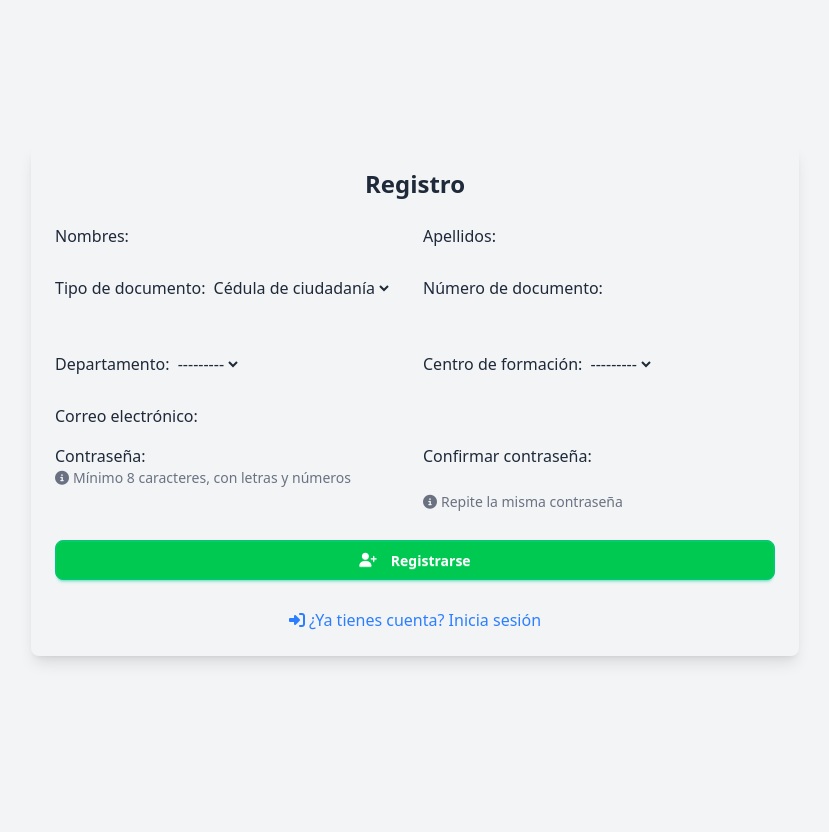
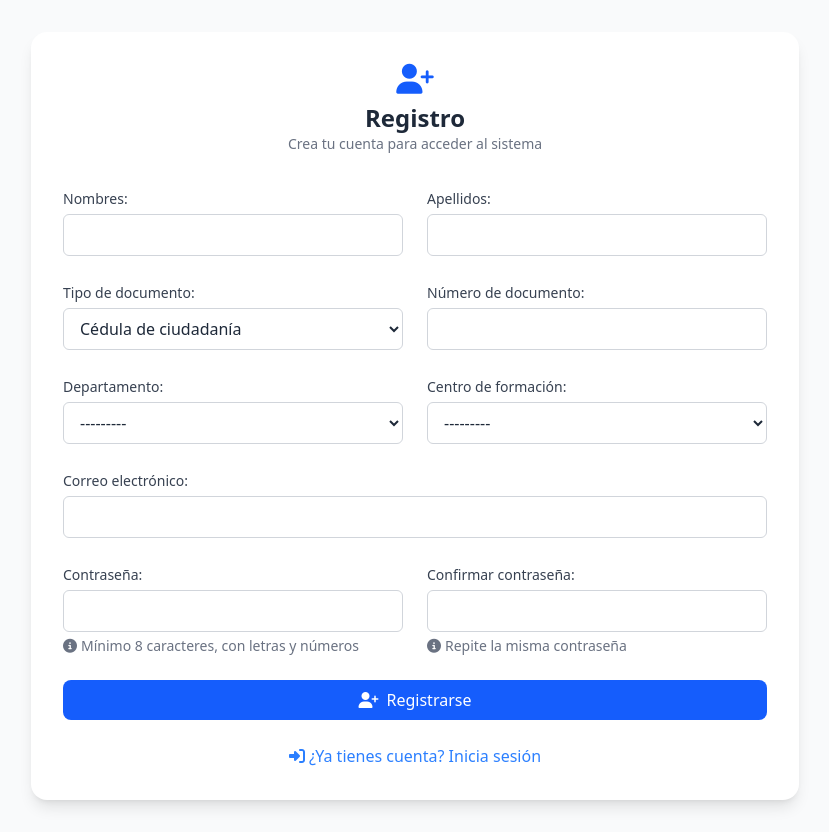
Before and after one commit to Jhodaqui/easycert-project-main-render, a Django app: page /users/register/ in a window 1280 px wide. Shown: the whole page, without its empty margins (225-1054 px from the left). Before the commit the page ends 663 px from the top, so only its background shows below. Run offline with Django 5.2, Linux system fonts and the light colour scheme; style sheets or scripts are compiled from the project's sources; some libraries are stand-ins or nearby versions.

Commit message:
arreglo formulario

```diff
--- a/templates/users/register.html
+++ b/templates/users/register.html
@@ -2,141 +2,143 @@
 {% block content %}
 {% load static %}
 
-<div class="container mx-auto flex justify-center items-center min-h-screen px-4 bg-light">
-  <div class="card shadow-lg border-0 rounded-lg p-6 w-full max-w-3xl">
+<div class="min-h-screen flex justify-center items-center bg-gray-50 px-4 py-8">
+  <div class="w-full max-w-3xl bg-white rounded-2xl shadow-lg p-8">
 
-    <h3 class="text-center text-2xl font-semibold mb-6">Registro</h3>
+    <!-- Título -->
+    <div class="text-center mb-8">
+      <i class="fas fa-user-plus text-blue-600 text-3xl mb-2"></i>
+      <h2 class="text-2xl font-bold text-gray-800">Registro</h2>
+      <p class="text-gray-500 text-sm">Crea tu cuenta para acceder al sistema</p>
+    </div>
 
-    <form method="post" class="space-y-4">
+    <form method="post" class="space-y-6">
       {% csrf_token %}
       {{ form.non_field_errors }}
 
       <!-- Nombres y Apellidos -->
-      <div class="grid grid-cols-1 sm:grid-cols-2 gap-4">
+      <div class="grid grid-cols-1 sm:grid-cols-2 gap-6">
         <div>
-          <div class="mb-3">
           {{ form.nombres.label_tag }}
-            {{ form.nombres }}
-            {% if form.nombres.errors %}
-              <div class="text-red-500 text-sm mt-1">{{ form.nombres.errors }}</div>
-            {% endif %}
+          <div class="mt-1">{{ form.nombres }}</div>
         </div>
-        </div>
-
         <div>
-          <div class="mb-3">
           {{ form.apellidos.label_tag }}
-            {{ form.apellidos }}
-            {% if form.apellidos.errors %}
-              <div class="text-red-500 text-sm mt-1">{{ form.apellidos.errors }}</div>
-            {% endif %}
-          </div>
+          <div class="mt-1">{{ form.apellidos }}</div>
         </div>
       </div>
 
       <!-- Documento -->
-      <div class="grid grid-cols-1 sm:grid-cols-2 gap-4">
+      <div class="grid grid-cols-1 sm:grid-cols-2 gap-6">
         <div>
-          <div class="mb-3">
           {{ form.tipo_documento.label_tag }}
-            {{ form.tipo_documento }}
-            {% if form.tipo_documento.errors %}
-              <div class="text-red-500 text-sm mt-1">{{ form.tipo_documento.errors }}</div>
-            {% endif %}
+          <div class="mt-1">{{ form.tipo_documento }}</div>
         </div>
-        </div>
-
         <div>
-          <div class="mb-3">
           {{ form.numero_documento.label_tag }}
-            {{ form.numero_documento }}
-            {% if form.numero_documento.errors %}
-              <div class="text-red-500 text-sm mt-1">{{ form.numero_documento.errors }}</div>
-            {% endif %}
-          </div>
+          <div class="mt-1">{{ form.numero_documento }}</div>
         </div>
       </div>
 
       <!-- Selects dinámicos -->
-      <div class="grid grid-cols-1 sm:grid-cols-2 gap-4">
+      <div class="grid grid-cols-1 sm:grid-cols-2 gap-6">
         <div>
-          <div class="mb-3">
           {{ form.departamento.label_tag }}
-            {{ form.departamento }}
-            {% if form.departamento.errors %}
-              <div class="text-red-500 text-sm mt-1">{{ form.departamento.errors }}</div>
-            {% endif %}
+          <div class="mt-1">{{ form.departamento }}</div>
         </div>
-        </div>
-
         <div>
-          <div class="mb-3">
           {{ form.centro.label_tag }}
-            {{ form.centro }}
-            {% if form.centro.errors %}
-              <div class="text-red-500 text-sm mt-1">{{ form.centro.errors }}</div>
-            {% endif %}
-          </div>
+          <div class="mt-1">{{ form.centro }}</div>
         </div>
       </div>
 
       <!-- Email -->
       <div>
-        <div class="mb-3">
         {{ form.email.label_tag }}
-          {{ form.email }}
-          {% if form.email.errors %}
-            <div class="text-red-500 text-sm mt-1">{{ form.email.errors }}</div>
-          {% endif %}
-        </div>
+        <div class="mt-1">{{ form.email }}</div>
       </div>
 
       <!-- Password -->
-      <div class="grid grid-cols-1 sm:grid-cols-2 gap-4">
+      <div class="grid grid-cols-1 sm:grid-cols-2 gap-6">
         <div>
-          <div class="mb-3">
           {{ form.password1.label_tag }}
-            {{ form.password1 }}
-            {% if form.password1.errors %}
-              <div class="text-red-500 text-sm mt-1">{{ form.password1.errors }}</div>
-            {% endif %}
-            <div class="text-sm text-gray-500"><i class="fas fa-info-circle me-1"></i>Mínimo 8 caracteres, con letras y números</div>
+          <div class="mt-1">{{ form.password1 }}</div>
+          <p class="text-sm text-gray-500 mt-1 flex items-center gap-1">
+            <i class="fas fa-info-circle"></i> Mínimo 8 caracteres, con letras y números
+          </p>
         </div>
-        </div>
-
         <div>
-          <div class="mb-3">
           {{ form.password2.label_tag }}
-            {{ form.password2 }}
-            {% if form.password2.errors %}
-              <div class="text-red-500 text-sm mt-1">{{ form.password2.errors }}</div>
-            {% endif %}
-            <div class="text-sm text-gray-500"><i class="fas fa-info-circle me-1"></i>Repite la misma contraseña</div>
-          </div>
+          <div class="mt-1">{{ form.password2 }}</div>
+          <p class="text-sm text-gray-500 mt-1 flex items-center gap-1">
+            <i class="fas fa-info-circle"></i> Repite la misma contraseña
+          </p>
         </div>
       </div>
 
       <!-- Botón -->
       <div>
-        <div class="d-grid mb-4">
-          <button type="submit" class="btn btn-success w-full bg-green-500 text-white py-2 px-4 rounded-lg hover:bg-green-600 focus:outline-none focus:ring-2 focus:ring-green-400 focus:ring-opacity-75">
-            <i class="fas fa-user-plus me-2"></i>Registrarse
+        <button type="submit" class="w-full bg-blue-600 text-white py-2 rounded-lg font-medium hover:bg-blue-700 focus:ring-2 focus:ring-blue-500 transition duration-150 flex justify-center items-center gap-2">
+          <i class="fas fa-user-plus"></i> Registrarse
         </button>
-        </div>
       </div>
     </form>
 
     <!-- Link login -->
-    <div class="text-center mt-3">
-      <p class="mb-0">
-        <a href="{% url 'login' %}" class="text-blue-500 hover:text-blue-700">
-          <i class="fas fa-sign-in-alt me-1"></i>¿Ya tienes cuenta? Inicia sesión
+    <div class="text-center mt-6">
+      <a href="{% url 'login' %}" class="text-blue-500 hover:text-blue-700 flex justify-center items-center gap-1">
+        <i class="fas fa-sign-in-alt"></i>
+        ¿Ya tienes cuenta? Inicia sesión
       </a>
-      </p>
+    </div>
+  </div>
 </div>
 
-  </div>
-</div>
+<!-- 🎨 Estilos de inputs bonitos y sin fondo gris feo -->
+<style>
+  input[type="text"],
+  input[type="email"],
+  input[type="password"],
+  select {
+    display: block;
+    width: 100%;
+    padding: 0.5rem 0.75rem;
+    border: 1px solid #d1d5db;
+    border-radius: 0.375rem;
+    background-color: #fff;
+    transition: all 0.2s ease;
+  }
+
+  input[type="text"]:focus,
+  input[type="email"]:focus,
+  input[type="password"]:focus,
+  select:focus {
+    border-color: #2563eb;
+    box-shadow: 0 0 0 3px rgba(37, 99, 235, 0.3);
+    outline: none;
+  }
+
+  input[type="text"]:hover,
+  input[type="email"]:hover,
+  input[type="password"]:hover,
+  select:hover {
+    border-color: #3b82f6;
+  }
+
+  label {
+    font-size: 0.875rem;
+    font-weight: 500;
+    color: #374151;
+  }
+
+  /* ⚡ Quitar fondo gris de autocompletado */
+  input:-webkit-autofill {
+    -webkit-box-shadow: 0 0 0px 1000px #ffffff inset !important;
+    box-shadow: 0 0 0px 1000px #ffffff inset !important;
+    -webkit-text-fill-color: #000 !important;
+    transition: background-color 5000s ease-in-out 0s;
+  }
+</style>
 
 <!-- Script para selects dinámicos -->
 <script>
```
Lines whose indentation alone changed are shown as unchanged.
